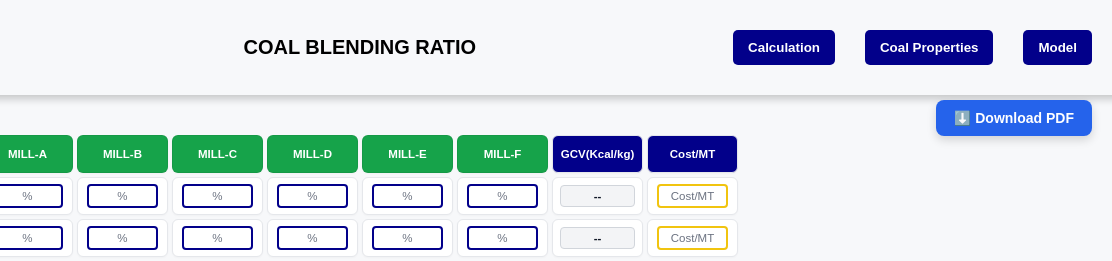
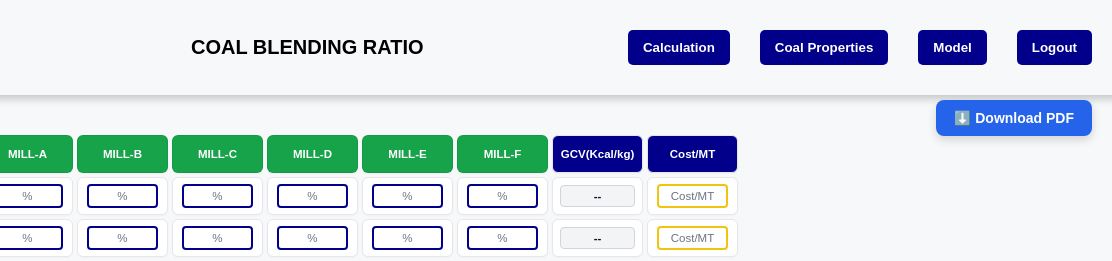
Before and after one commit to shahjoyal/slagging-predictor, a website: page public/coal_blend_simulation.html in a window 1280 px wide. Shown: the top 261 px of the page, 168-1280 px from the left. Drawn offline with nearby package versions, Linux system fonts and the light colour scheme; sample sign-in values are in the browser's storage; a script that the page names is missing.

Commit message:
Update coal_blend_simulation.html

```diff
--- a/public/coal_blend_simulation.html
+++ b/public/coal_blend_simulation.html
@@ -292,6 +292,22 @@
   transform: translateY(-2px);
   box-shadow: 0 6px 14px rgba(0,0,0,0.2);
 }
+       .logout-btn {
+  padding: 10px 16px;
+  background-color: transparent;
+  color: #b71c1c;
+  border: 2px solid #b71c1c;
+  cursor: pointer;
+  border-radius: 25px;
+  font-weight: bold;
+  transition: all 0.3s ease;
+}
+
+.logout-btn:hover {
+  background-color: #b71c1c;
+  color: #fff;
+}
+
     #loader { display:none; color:var(--muted); margin-top:4px; font-size:0.8rem; }
   </style>
   <script src="https://cdnjs.cloudflare.com/ajax/libs/html2canvas/1.4.1/html2canvas.min.js"></script>
@@ -304,6 +320,11 @@ if(localStorage.getItem('isLoggedIn') !== 'true') {
 } else {
     document.body.style.display = 'block';
 }
+    function logoutUser() {
+  localStorage.setItem('isLoggedIn', 'false');
+  window.location.href = 'login.html';
+}
+
 </script>
 </head>
 <body>
@@ -314,6 +335,8 @@ if(localStorage.getItem('isLoggedIn') !== 'true') {
       <button onclick="window.location.href='slagging_coal_page.html'">Calculation</button>
       <button onclick="window.location.href='coal_table.html'">Coal Properties</button>
       <button onclick="window.location.href='model.html'">Model</button>
+      <button class="logout-btn" onclick="logoutUser()">Logout</button>
+
 
     </div>
   </div>
```
